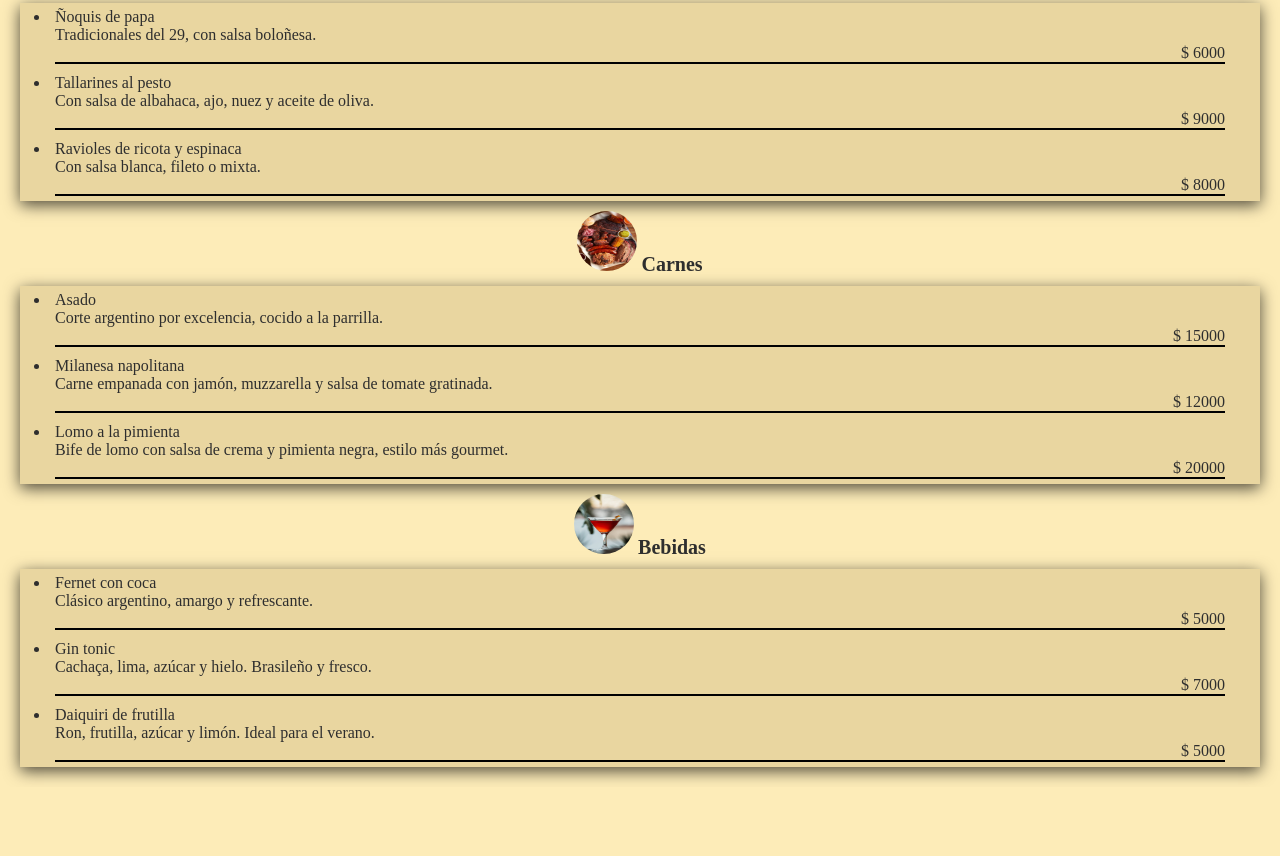
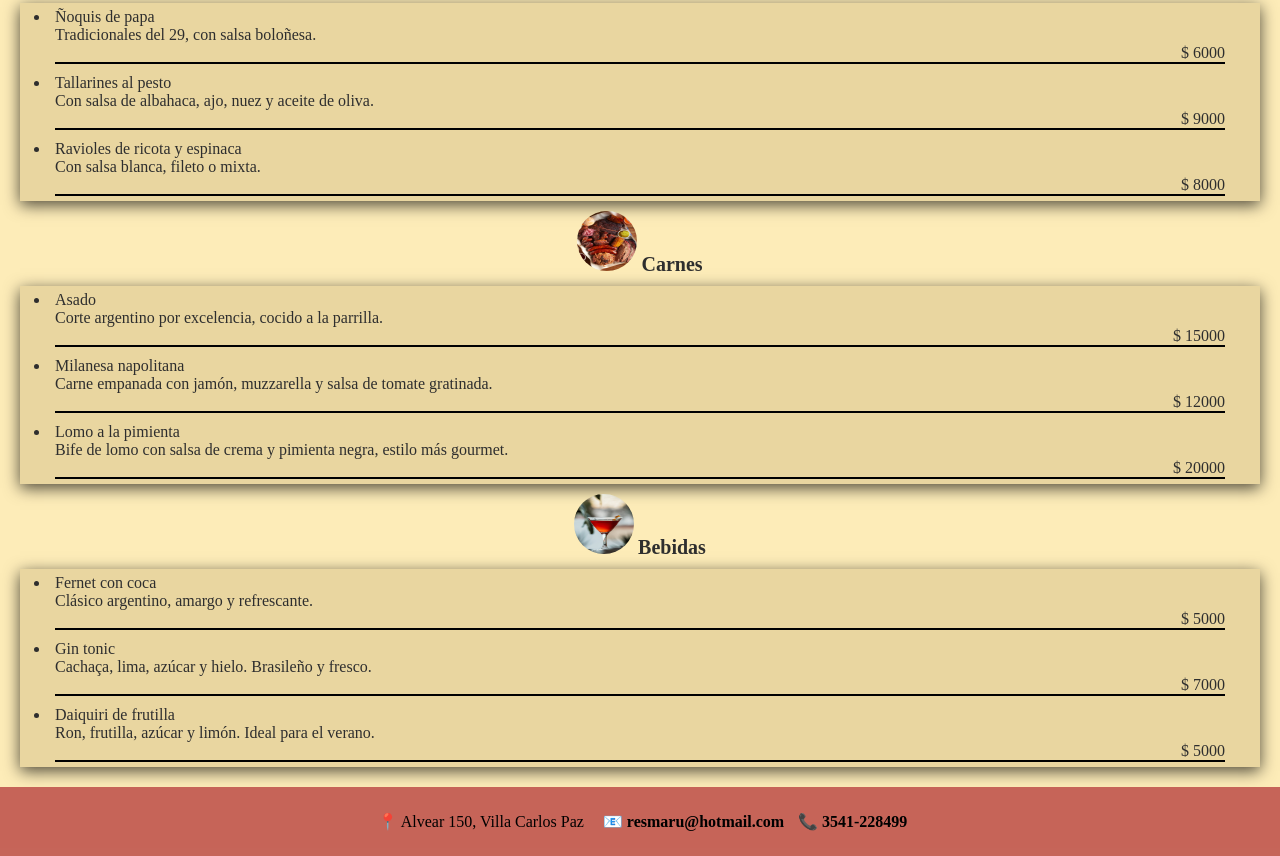
Before and after one commit to Mauri03009/menu-digital, a plain HTML site: page index.html in a window 1280 px wide. Shown: the part 423-1279 px from the top of the page. Before the commit the page ends 1210 px from the top, so only its background shows below. Drawn offline with Linux system fonts and the light colour scheme.

Commit message:
Se agrego seccion footer

```diff
--- a/css/style.css
+++ b/css/style.css
@@ -54,7 +54,7 @@ h2{
 
 }
 
-ul{
+main ul{
     text-align: left;
     background-color: #cbb67c69;
     padding: 0px 30px 0px;
@@ -70,3 +70,19 @@ li{
     text-align: right;
     border-bottom: 2px solid black;
 }
+
+footer{
+    padding: 20px;
+    background-color: rgba(182, 60, 60, 0.767);
+    text-align: center;
+}
+
+footer p{
+    display: inline-block;
+    margin: 5px;
+}
+
+footer .correo{
+    display: inline-block;
+    margin: 5px;
+}
--- a/index.html
+++ b/index.html
@@ -111,9 +111,12 @@
                 </li>
             </ul>
         </section>
-
     </main>
 
-    <footer></footer>
+    <footer>
+        <p>📍 Alvear 150, Villa Carlos Paz</p>
+        <a href="mailto:resmaru@hotmail.com">📧 resmaru@hotmail.com</a>
+        <a href="tel:3541-228499">📞 3541-228499</a>
+    </footer>
 </body>
 </html>
```
